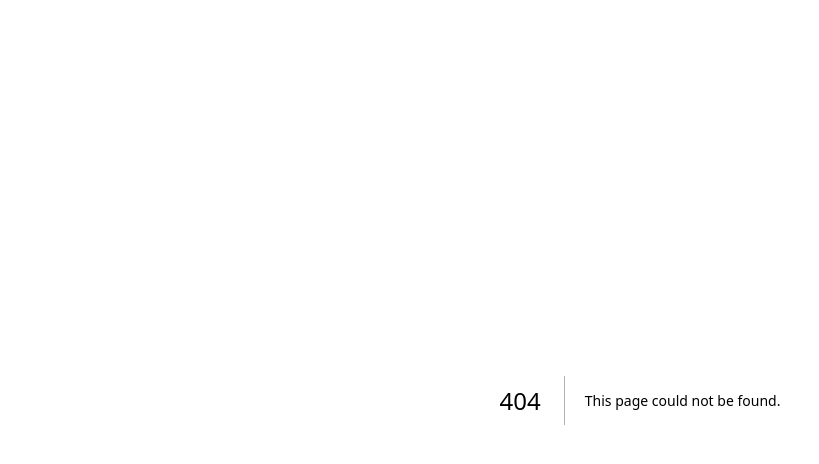
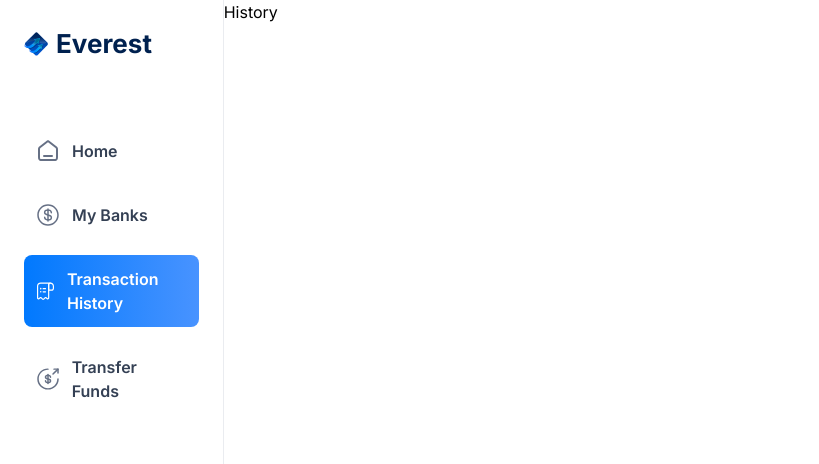
Before and after one commit to Jeffreyai7/mybankapp, a Next.js app: page /transaction-history in a window 1280 px wide. Before the commit this address had no page. Shown: the top 464 px of the page, without its empty margins (0-819 px from the left). Built offline with nearby package versions, Linux system fonts and the light colour scheme.

Commit message:
implement routing for the pages

```diff
--- /dev/null
+++ b/app/(root)/my-banks/page.tsx
@@ -0,0 +1,7 @@
+import React from "react";
+
+const Mybanks = () => {
+  return <div>Banks</div>;
+};
+
+export default Mybanks;
--- /dev/null
+++ b/app/(root)/payment-transfer/page.tsx
@@ -0,0 +1,7 @@
+import React from "react";
+
+const Transfer = () => {
+  return <div>transfer</div>;
+};
+
+export default Transfer;
--- /dev/null
+++ b/app/(root)/transaction-history/page.tsx
@@ -0,0 +1,7 @@
+import React from "react";
+
+const TransactionHistory = () => {
+  return <div>History</div>;
+};
+
+export default TransactionHistory;
```
